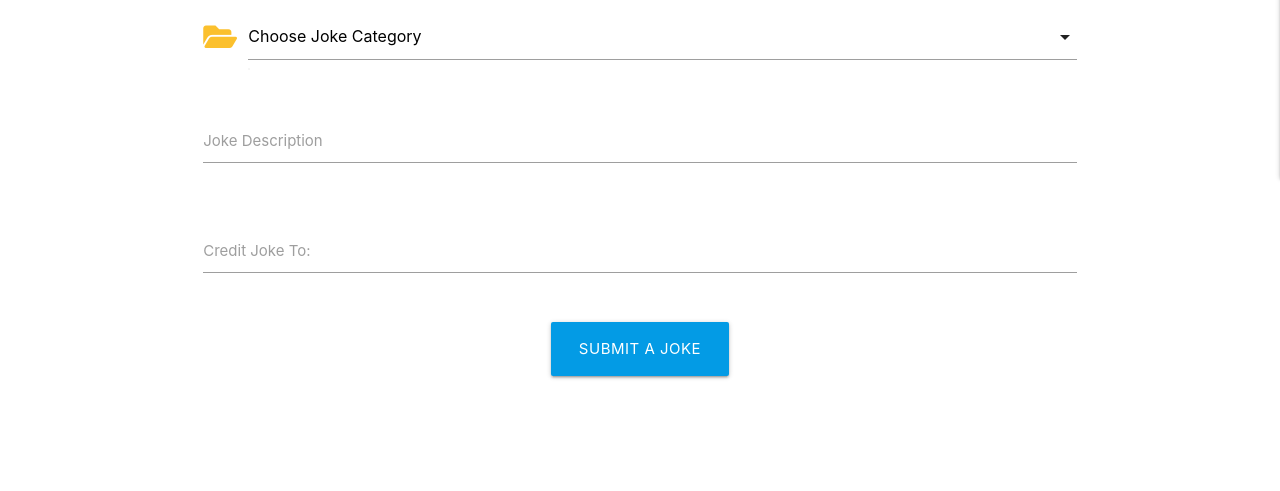
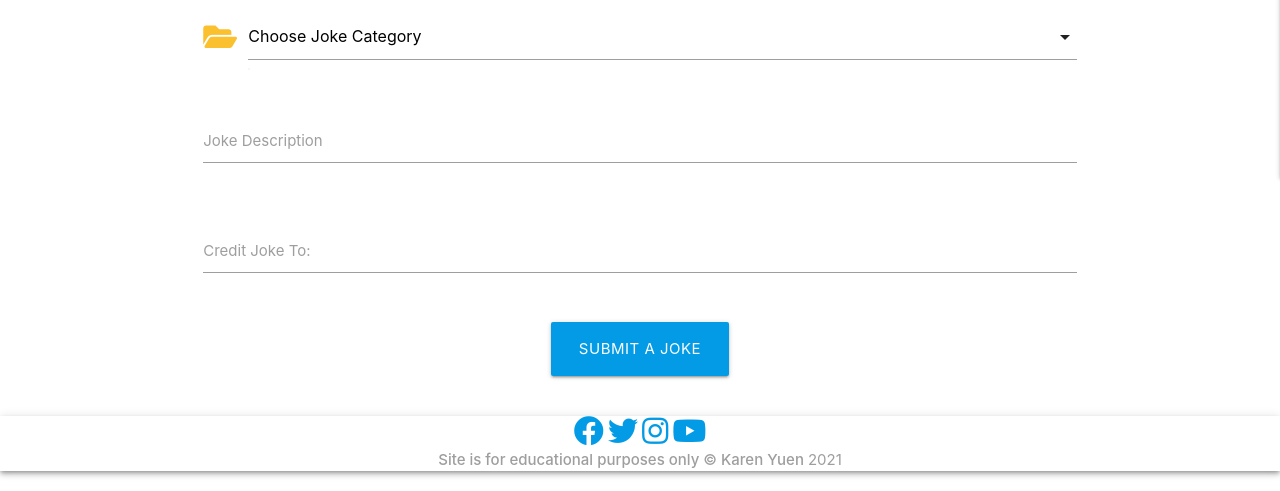
Before and after one commit to karzuin/jokes_library_MS3, a Flask app: page /add_joke in a window 1280 px wide. Shown: the part 682-1173 px from the top of the page. Before the commit the page ends 1061 px from the top, so only its background shows below. Run offline with Flask 2, Linux system fonts and the light colour scheme; data that the repository does not hold is empty; some libraries are stand-ins or nearby versions.

Commit message:
Added footer, social links, copyright info

```diff
--- a/static/css/style.css
+++ b/static/css/style.css
@@ -33,12 +33,16 @@ nav ul a{
     margin: 15px;
 }
 
-#upvote {
+#like {
     margin: 0px 5px 0px;
 }
 
-#downvote {
+#dislike {
     margin: 0px 5px 0px;
+}
+
+.social-links i {
+    font-size: 30px;
 }
 
 /*-----MEDIA QUERIES-----*/
--- a/templates/base.html
+++ b/templates/base.html
@@ -76,12 +76,37 @@
     {% block content %}
 
     {% endblock %}
+
     </main>
-    <script src="https://code.jquery.com/jquery-3.5.1.min.js"
+</body>
+  <!-- Footer -->
+  <footer class="white grey-text z-depth-2">
+    <div class="row center-align text-shadow-2">
+        <div class="col s12 l12 center-align social-links">
+            <a target="_blank" rel="noopener" href="https://en-gb.facebook.com/">
+                <i class="fab fa-facebook" aria-hidden="true"></i>
+                <span class="sr-only">Facebook</span></a>
+            <a target="_blank" rel="noopener" href="https://twitter.com/login?lang=en-gb">
+                <i class="fab fa-twitter" aria-hidden="true"></i>
+                <span class="sr-only">Twitter</span></a>
+            <a target="_blank" rel="noopener" href="https://www.instagram.com/">
+                <i class="fab fa-instagram" aria-hidden="true"></i>
+                <span class="sr-only">Instagram</span></a>
+            <a target="_blank" rel="noopener" href="https://www.youtube.com/">
+                <i class="fab fa-youtube" aria-hidden="true"></i>
+                <span class="sr-only">YouTube</span></a>
+        </div>
+        <div class="col s12 copyright text-grey center"><strong>Site is for educational purposes only &copy; Karen Yuen </strong><span id="copyright"></span></div>
+    </div>
+  </footer>
+
+  <script src="https://code.jquery.com/jquery-3.5.1.min.js"
         integrity="sha256-9/aliU8dGd2tb6OSsuzixeV4y/faTqgFtohetphbbj0=" crossorigin="anonymous"></script>
     <script src="https://cdnjs.cloudflare.com/ajax/libs/materialize/1.0.0/js/materialize.min.js"></script>
     <script src="{{ url_for('static', filename='js/script.js')}}"></script>
+    <script>
+        $("#copyright").text(new Date().getFullYear());
+    </script>
     {% block scripts %}
     {% endblock %}
-</body>
 </html>
```
